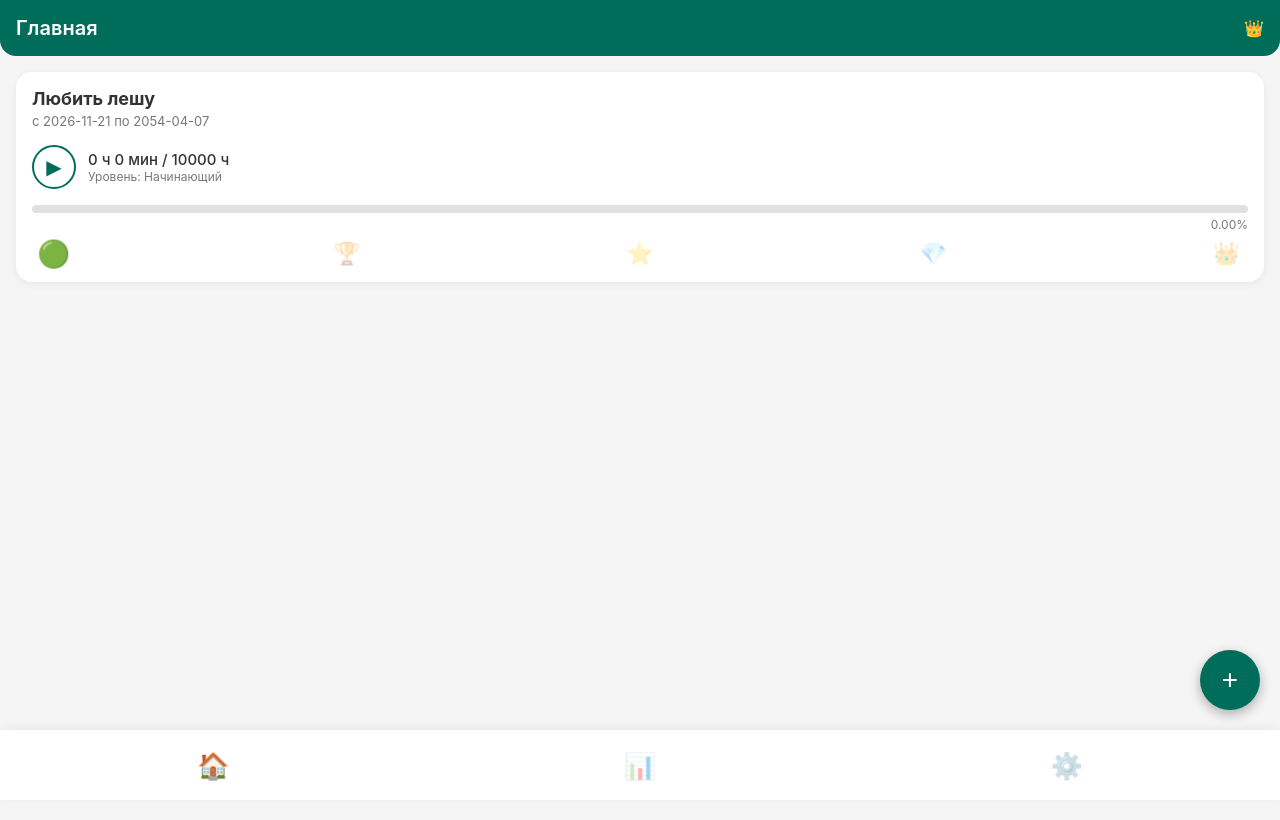
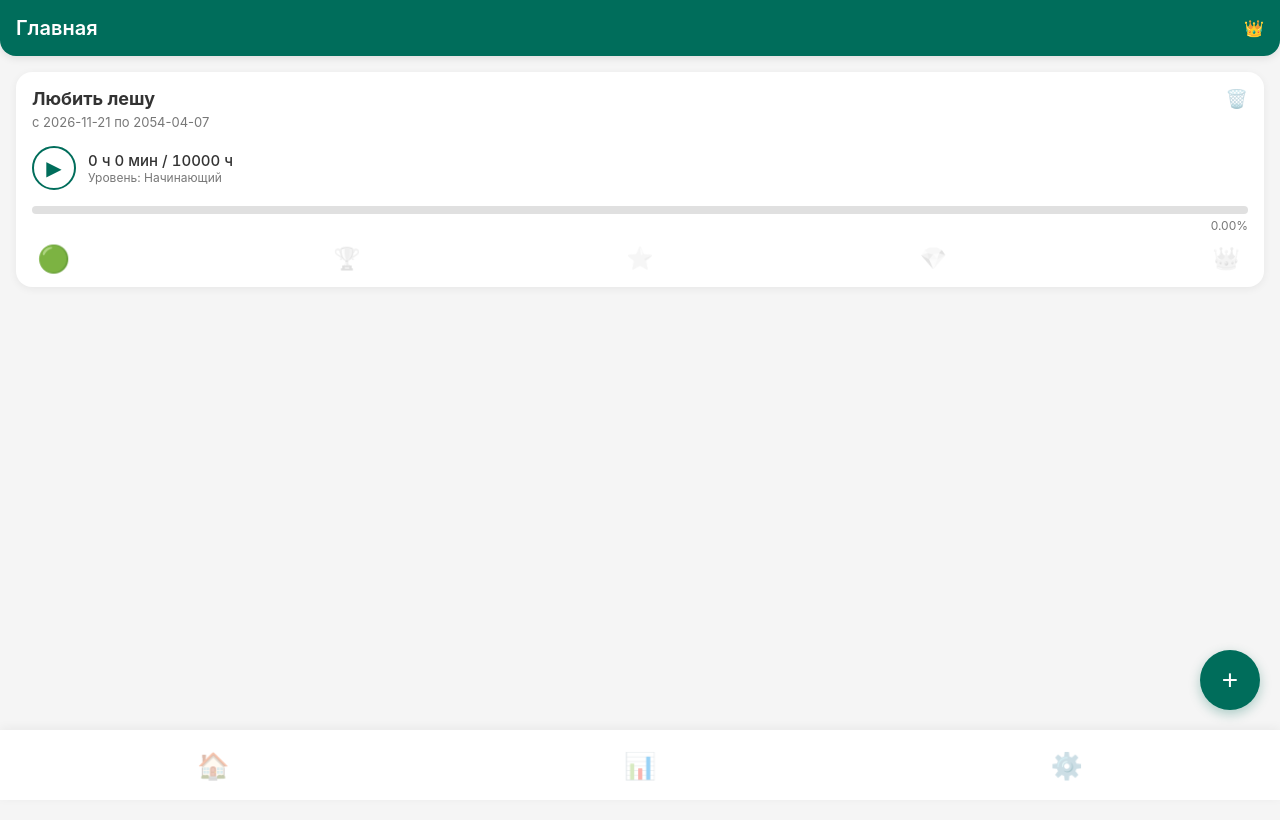
Before and after one commit to Hotabich0/Hours, a plain HTML site: page index.html in a window 1280 px wide. Drawn offline with Linux system fonts and the light colour scheme.

Commit message:
Update index.html

```diff
--- a/index.html
+++ b/index.html
@@ -2,45 +2,31 @@
 <html lang="ru">
 <head>
     <meta charset="UTF-8">
-    <meta name="viewport" content="width=device-width, initial-scale=1.0, maximum-scale=1.0, user-scalable=no">
-    <title>Skill Tracker</title>
-    <!-- Подключаем Telegram Web App SDK -->
-    <script src="https://telegram.org/js/telegram-web-app.js"></script>
+    <meta name="viewport" content="width=device-width, initial-scale=1.0, maximum-scale=1.0, user-scalable=no, viewport-fit=cover">
+    <title>Masterhour</title>
+    <!-- Скрипт Telegram грузим асинхронно, чтобы не блокировать загрузку страницы -->
+    <script src="https://telegram.org/js/telegram-web-app.js" async></script>
     <style>
-        /* Принудительно задаем цвета фона для всего документа */
-        html, body {
+        :root {
+            --bg-color: #f5f5f5;
+            --card-bg: #ffffff;
+            --primary-color: #006d5b;
+            --text-color: #333;
+            --text-muted: #777;
+        }
+        * { box-sizing: border-box; -webkit-tap-highlight-color: transparent; }
+        body {
             margin: 0;
-            padding: 0;
-            background-color: #f5f5f5; /* Светлый фон по умолчанию */
-            color: #333;
             font-family: -apple-system, BlinkMacSystemFont, "Segoe UI", Roboto, Helvetica, Arial, sans-serif;
-            min-height: 100vh;
+            background-color: var(--bg-color);
+            color: var(--text-color);
             padding-bottom: 80px;
-            box-sizing: border-box;
-            -webkit-tap-highlight-color: transparent; /* Убираем синюю рамку при нажатии на iOS */
-        }
-
-        /* Поддержка темной темы для iOS */
-        @media (prefers-color-scheme: dark) {
-            html, body {
-                background-color: #1a1a1a; /* Темный фон */
-                color: #ffffff;
-            }
-            .card {
-                background-color: #2c2c2c;
-                color: #ffffff;
-            }
-            .card-dates { color: #aaa; }
-            .modal { background: #2c2c2c; color: #fff; }
-            .modal input { background: #1a1a1a; color: #fff; border-color: #444; }
-            .bottom-nav { background: #2c2c2c; }
-            .level-icon { filter: grayscale(100%) brightness(0.5); }
-            .level-icon.active { filter: grayscale(0%) brightness(1); }
+            overscroll-behavior-y: none; /* Отключаем "резинку" на iOS */
         }
 
         /* Верхняя панель */
         .header {
-            background-color: #006d5b;
+            background-color: var(--primary-color);
             color: white;
             padding: 16px;
             display: flex;
@@ -48,6 +34,7 @@
             align-items: center;
             border-bottom-left-radius: 16px;
             border-bottom-right-radius: 16px;
+            box-shadow: 0 2px 8px rgba(0,0,0,0.1);
         }
         .header h1 { margin: 0; font-size: 20px; font-weight: 600; }
 
@@ -56,80 +43,154 @@
 
         /* Карточка */
         .card {
-            background: #ffffff;
+            background: var(--card-bg);
             border-radius: 16px;
             padding: 16px;
             margin-bottom: 16px;
             box-shadow: 0 2px 8px rgba(0,0,0,0.06);
-            transition: background-color 0.3s;
+            position: relative;
         }
-        .card-title { font-size: 18px; font-weight: bold; margin-bottom: 4px; }
-        .card-dates { font-size: 13px; color: #777; margin-bottom: 16px; }
+        .card-header {
+            display: flex;
+            justify-content: space-between;
+            align-items: flex-start;
+            margin-bottom: 4px;
+        }
+        .card-title { font-size: 18px; font-weight: bold; word-break: break-word; padding-right: 10px; }
+        .delete-btn {
+            background: none; border: none; font-size: 18px; cursor: pointer; padding: 0; opacity: 0.5;
+        }
+        .delete-btn:active { opacity: 1; }
 
-        /* Таймер */
-        .timer-controls { display: flex; align-items: center; gap: 12px; margin-bottom: 16px; }
+        .card-dates { font-size: 13px; color: var(--text-muted); margin-bottom: 16px; }
+
+        /* Таймер и управление */
+        .timer-controls {
+            display: flex;
+            align-items: center;
+            gap: 12px;
+            margin-bottom: 16px;
+        }
         .play-btn {
-            width: 44px; height: 44px;
+            width: 44px; height: 44px; flex-shrink: 0;
             border-radius: 50%;
-            border: 2px solid #006d5b;
+            border: 2px solid var(--primary-color);
             background: none;
-            color: #006d5b;
+            color: var(--primary-color);
             font-size: 20px;
             display: flex; justify-content: center; align-items: center;
             cursor: pointer;
+            transition: background 0.2s, color 0.2s;
         }
-        .play-btn.running { background: #006d5b; color: white; }
+        .play-btn.running {
+            background: var(--primary-color);
+            color: white;
+        }
         .time-info { display: flex; flex-direction: column; }
-        .time-text { font-size: 15px; font-weight: 500; }
-        .level-text { font-size: 12px; color: #777; }
+        .time-text { font-size: 15px; font-weight: 500; font-variant-numeric: tabular-nums; }
+        .level-text { font-size: 12px; color: var(--text-muted); }
 
-        /* Прогресс */
-        .progress-bar-bg { height: 8px; background: #e0e0e0; border-radius: 4px; overflow: hidden; }
-        .progress-bar-fill { height: 100%; background: #006d5b; width: 0%; transition: width 0.3s; }
-        .progress-text { font-size: 12px; text-align: right; margin-top: 4px; color: #777; }
+        /* Прогресс-бар */
+        .progress-container { width: 100%; margin: 12px 0; }
+        .progress-bar-bg {
+            height: 8px;
+            background: #e0e0e0;
+            border-radius: 4px;
+            overflow: hidden;
+        }
+        .progress-bar-fill {
+            height: 100%;
+            background: var(--primary-color);
+            width: 0%;
+            transition: width 0.3s;
+        }
+        .progress-text { font-size: 12px; text-align: right; margin-top: 4px; color: var(--text-muted); }
 
         /* Уровни */
-        .levels { display: flex; justify-content: space-between; margin-top: 8px; padding: 0 8px; }
-        .level-icon { font-size: 22px; opacity: 0.3; transition: all 0.3s; }
-        .level-icon.active { opacity: 1; transform: scale(1.2); }
+        .levels {
+            display: flex;
+            justify-content: space-between;
+            margin-top: 8px;
+            padding: 0 8px;
+        }
+        .level-icon {
+            font-size: 22px;
+            opacity: 0.2;
+            transition: transform 0.3s;
+            filter: grayscale(100%);
+        }
+        .level-icon.active {
+            opacity: 1;
+            transform: scale(1.2);
+            filter: grayscale(0%);
+        }
 
         /* Кнопка добавления */
         .fab {
-            position: fixed; bottom: 90px; right: 20px;
+            position: fixed;
+            bottom: 90px; right: 20px;
             width: 60px; height: 60px;
-            border-radius: 50%; background: #006d5b; color: white;
-            font-size: 28px; border: none; box-shadow: 0 4px 12px rgba(0,0,0,0.3);
-            cursor: pointer; display: flex; justify-content: center; align-items: center; z-index: 10;
+            border-radius: 50%;
+            background: var(--primary-color);
+            color: white;
+            font-size: 28px;
+            border: none;
+            box-shadow: 0 4px 12px rgba(0,109,91,0.3);
+            cursor: pointer;
+            display: flex; justify-content: center; align-items: center;
+            z-index: 10;
         }
 
         /* Нижнее меню */
         .bottom-nav {
-            position: fixed; bottom: 0; left: 0; right: 0; height: 70px;
-            background: white; display: flex; justify-content: space-around; align-items: center;
-            padding-bottom: env(safe-area-inset-bottom); box-shadow: 0 -2px 10px rgba(0,0,0,0.05);
+            position: fixed;
+            bottom: 0; left: 0; right: 0;
+            height: 70px;
+            background: white;
+            display: flex;
+            justify-content: space-around;
+            align-items: center;
+            box-shadow: 0 -2px 10px rgba(0,0,0,0.05);
+            padding-bottom: env(safe-area-inset-bottom);
         }
-        .nav-item { font-size: 26px; opacity: 0.4; }
-        .nav-item.active { opacity: 1; }
+        .nav-item { font-size: 26px; cursor: pointer; opacity: 0.4; }
 
         /* Модальное окно */
         .modal-overlay {
-            position: fixed; top: 0; left: 0; right: 0; bottom: 0;
-            background: rgba(0,0,0,0.6); display: none; justify-content: center; align-items: center; z-index: 100;
+            position: fixed;
+            top: 0; left: 0; right: 0; bottom: 0;
+            background: rgba(0,0,0,0.5);
+            display: none;
+            justify-content: center;
+            align-items: center;
+            z-index: 100;
         }
-        .modal { background: white; padding: 24px; border-radius: 16px; width: 80%; max-width: 320px; }
+        .modal {
+            background: white;
+            padding: 24px;
+            border-radius: 16px;
+            width: 85%;
+            max-width: 320px;
+        }
         .modal h2 { margin-top: 0; font-size: 18px; }
         .modal input {
-            width: 100%; padding: 12px; margin: 12px 0; border: 1px solid #ddd;
-            border-radius: 8px; font-size: 16px; box-sizing: border-box; background: #fff; color: #000;
+            width: 100%;
+            padding: 12px;
+            margin: 12px 0;
+            border: 1px solid #ddd;
+            border-radius: 8px;
+            font-size: 16px;
         }
         .modal-buttons { display: flex; justify-content: flex-end; gap: 12px; margin-top: 8px; }
-        .modal-buttons button { padding: 10px 16px; border: none; border-radius: 8px; font-size: 14px; }
+        .modal-buttons button {
+            padding: 10px 16px; border: none; border-radius: 8px; font-size: 15px; cursor: pointer;
+        }
         .btn-cancel { background: #eee; color: #333; }
-        .btn-add { background: #006d5b; color: white; }
+        .btn-add { background: var(--primary-color); color: white; }
 
         #error-log {
             display: none; background: #ffebee; color: #c62828; padding: 10px;
-            font-size: 12px; margin: 10px; border-radius: 8px; position: relative; z-index: 999;
+            font-size: 12px; margin: 10px; border-radius: 8px; white-space: pre-wrap;
         }
     </style>
 </head>
@@ -137,15 +198,14 @@
 
     <div id="error-log"></div>
 
-    <!-- Заглушка, чтобы не было черного экрана -->
-    <div id="loading" style="text-align: center; padding: 50px; font-size: 18px; color: #777;">Загрузка...</div>
-
     <div class="header">
         <h1>Главная</h1>
         <span>👑</span>
     </div>
 
-    <div class="content" id="app"></div>
+    <div class="content" id="app">
+        <!-- Карточки будут здесь -->
+    </div>
 
     <button class="fab" id="btn-add-fab">+</button>
 
@@ -167,37 +227,46 @@
     </div>
 
     <script>
+        // Ловим ошибки
         window.onerror = function(msg, url, line) {
-            document.getElementById('error-log').style.display = 'block';
-            document.getElementById('error-log').innerText = 'Ошибка JS:\n' + msg + '\nСтрока: ' + line;
-            document.getElementById('loading').style.display = 'none';
+            const el = document.getElementById('error-log');
+            el.style.display = 'block';
+            el.innerText = 'Ошибка: ' + msg;
             return false;
         };
 
-        let tg = null;
-        let haptic = null;
-        try {
+        // --- Инициализация Telegram ---
+        let tg, haptic;
+        // Ждем загрузки SDK не более 1 секунды, чтобы не тормозить интерфейс
+        setTimeout(() => {
             if (window.Telegram && window.Telegram.WebApp) {
                 tg = window.Telegram.WebApp;
-                tg.expand();
-                // Устанавливаем цвет шапки под цвет нашего хедера
-                tg.setHeaderColor('#006d5b');
-                haptic = tg.HapticFeedback;
+                try {
+                    tg.expand();
+                    tg.setHeaderColor('#006d5b');
+                    haptic = tg.HapticFeedback;
+                } catch(e) { console.log("Ошибка API Telegram", e); }
             }
-        } catch (e) { console.log("Вне Telegram"); }
+        }, 500);
 
-        let savedGoals = localStorage.getItem('goals');
+        // --- Данные ---
+        let savedGoals = localStorage.getItem('masterhour_goals');
         let goals = savedGoals ? JSON.parse(savedGoals) : [
             { id: 1, title: "Любить лешу", startDate: "2026-11-21", endDate: "2054-04-07", totalSeconds: 0, isRunning: false, lastStartTime: null }
         ];
 
         let timerInterval;
 
-        function save() { localStorage.setItem('goals', JSON.stringify(goals)); }
+        function save() {
+            localStorage.setItem('masterhour_goals', JSON.stringify(goals));
+        }
 
         function getLevel(hours) {
-            if (hours >= 10000) return 5; if (hours >= 5000) return 4;
-            if (hours >= 2000) return 3; if (hours >= 500) return 2; if (hours >= 100) return 1;
+            if (hours >= 10000) return 5;
+            if (hours >= 5000) return 4;
+            if (hours >= 2000) return 3;
+            if (hours >= 500) return 2;
+            if (hours >= 100) return 1;
             return 0;
         }
 
@@ -207,18 +276,60 @@
             return `${h} ч ${m} мин`;
         }
 
+        // --- Отрисовка ---
         function render() {
             const app = document.getElementById('app');
-            const loading = document.getElementById('loading');
-            if(loading) loading.style.display = 'none'; // Скрываем "Загрузку"
-
-            app.innerHTML = '';
 
             if (goals.length === 0) {
-                app.innerHTML = '<p style="text-align:center; color:#777; margin-top:40px;">Нет активных целей. Нажмите + чтобы добавить.</p>';
+                app.innerHTML = '<p style="text-align:center; color:#777; margin-top:40px;">Нет активных целей.</p>';
                 return;
             }
 
+            // Оптимизация: не перерисовываем всё, если карточки уже есть
+            if (app.children.length !== goals.length) {
+                app.innerHTML = '';
+                goals.forEach(goal => {
+                    const card = document.createElement('div');
+                    card.className = 'card';
+                    card.id = `card-${goal.id}`;
+
+                    card.innerHTML = `
+                        <div class="card-header">
+                            <div class="card-title">${goal.title || 'Без названия'}</div>
+                            <button class="delete-btn" onclick="deleteGoal(${goal.id})">🗑️</button>
+                        </div>
+                        <div class="card-dates">с ${goal.startDate} по ${goal.endDate}</div>
+
+                        <div class="timer-controls">
+                            <button class="play-btn" id="play-${goal.id}" onclick="toggleTimer(${goal.id})">
+                                ${goal.isRunning ? '⏸' : '▶'}
+                            </button>
+                            <div class="time-info">
+                                <div class="time-text" id="time-${goal.id}">0 ч 0 мин / 10000 ч</div>
+                                <div class="level-text" id="level-${goal.id}">Уровень: Начинающий</div>
+                            </div>
+                        </div>
+
+                        <div class="progress-container">
+                            <div class="progress-bar-bg">
+                                <div class="progress-bar-fill" id="prog-${goal.id}"></div>
+                            </div>
+                            <div class="progress-text" id="progtext-${goal.id}">0%</div>
+                        </div>
+
+                        <div class="levels" id="levels-${goal.id}">
+                            <span class="level-icon">🟢</span>
+                            <span class="level-icon">🏆</span>
+                            <span class="level-icon">⭐</span>
+                            <span class="level-icon">💎</span>
+                            <span class="level-icon">👑</span>
+                        </div>
+                    `;
+                    app.appendChild(card);
+                });
+            }
+
+            // Обновляем данные внутри карточек
             goals.forEach(goal => {
                 const totalHours = goal.totalSeconds / 3600;
                 const percent = Math.min((totalHours / 10000) * 100, 100).toFixed(2);
@@ -229,38 +340,33 @@
                     displaySeconds += Math.floor((Date.now() - goal.lastStartTime) / 1000);
                 }
 
-                const card = document.createElement('div');
-                card.className = 'card';
-                card.innerHTML = `
-                    <div class="card-title">${goal.title}</div>
-                    <div class="card-dates">с ${goal.startDate} по ${goal.endDate}</div>
-                    <div class="timer-controls">
-                        <button class="play-btn ${goal.isRunning ? 'running' : ''}" onclick="toggleTimer(${goal.id})">
-                            ${goal.isRunning ? '⏸' : '▶'}
-                        </button>
-                        <div class="time-info">
-                            <div class="time-text">${formatTime(displaySeconds)} / 10000 ч</div>
-                            <div class="level-text">Уровень: ${['Начинающий', 'Любитель', 'Опытный', 'Профи', 'Эксперт', 'Мастер'][currentLevel]}</div>
-                        </div>
-                    </div>
-                    <div class="progress-container">
-                        <div class="progress-bar-bg">
-                            <div class="progress-bar-fill" style="width: ${percent}%"></div>
-                        </div>
-                        <div class="progress-text">${percent}%</div>
-                    </div>
-                    <div class="levels">
-                        <span class="level-icon ${currentLevel >= 0 ? 'active' : ''}">🟢</span>
-                        <span class="level-icon ${currentLevel >= 1 ? 'active' : ''}">🏆</span>
-                        <span class="level-icon ${currentLevel >= 2 ? 'active' : ''}">⭐</span>
-                        <span class="level-icon ${currentLevel >= 3 ? 'active' : ''}">💎</span>
-                        <span class="level-icon ${currentLevel >= 4 ? 'active' : ''}">👑</span>
-                    </div>
-                `;
-                app.appendChild(card);
+                const btn = document.getElementById(`play-${goal.id}`);
+                const timeEl = document.getElementById(`time-${goal.id}`);
+                const lvlEl = document.getElementById(`level-${goal.id}`);
+                const progEl = document.getElementById(`prog-${goal.id}`);
+                const progTxt = document.getElementById(`progtext-${goal.id}`);
+                const levelsIcons = document.getElementById(`levels-${goal.id}`).children;
+
+                // Включаем/выключаем класс кнопки
+                if (goal.isRunning) btn.classList.add('running');
+                else btn.classList.remove('running');
+                btn.innerText = goal.isRunning ? '⏸' : '▶';
+
+                // Обновляем текст
+                timeEl.innerText = `${formatTime(displaySeconds)} / 10000 ч`;
+                lvlEl.innerText = `Уровень: ${['Начинающий', 'Любитель', 'Опытный', 'Профи', 'Эксперт', 'Мастер'][currentLevel]}`;
+                progEl.style.width = `${percent}%`;
+                progTxt.innerText = `${percent}%`;
+
+                // Обновляем иконки уровней
+                Array.from(levelsIcons).forEach((icon, index) => {
+                    if (index <= currentLevel) icon.classList.add('active');
+                    else icon.classList.remove('active');
+                });
             });
         }
 
+        // --- Действия ---
         window.toggleTimer = function(id) {
             if(haptic) haptic.impactOccurred('light');
             const goal = goals.find(g => g.id === id);
@@ -274,8 +380,19 @@
                 goal.isRunning = true;
                 goal.lastStartTime = Date.now();
             }
-            save(); render(); startTicking();
-        }
+            save();
+            render();
+            startTicking();
+        };
+
+        window.deleteGoal = function(id) {
+            if(haptic) haptic.impactOccurred('medium');
+            if(confirm('Удалить эту цель?')) {
+                goals = goals.filter(g => g.id !== id);
+                save();
+                render();
+            }
+        };
 
         function startTicking() {
             clearInterval(timerInterval);
@@ -284,7 +401,7 @@
             }
         }
 
-        // Привязка событий
+        // --- Обработчики ---
         document.getElementById('btn-add-fab').addEventListener('click', function() {
             if(haptic) haptic.impactOccurred('light');
             document.getElementById('goalInput').value = '';
@@ -300,17 +417,24 @@
             const title = document.getElementById('goalInput').value.trim();
             if (!title) return alert("Введите название цели");
 
+            const today = new Date().toISOString().split('T')[0];
             goals.push({
-                id: Date.now(), title: title,
-                startDate: new Date().toISOString().split('T')[0],
-                endDate: "2050-01-01", totalSeconds: 0, isRunning: false, lastStartTime: null
+                id: Date.now(),
+                title: title,
+                startDate: today,
+                endDate: "2050-01-01",
+                totalSeconds: 0,
+                isRunning: false,
+                lastStartTime: null
             });
+
             if(haptic) haptic.notificationOccurred('success');
             save();
             document.getElementById('modalOverlay').style.display = 'none';
             render();
         });
 
+        // --- Старт ---
         render();
         startTicking();
         if (!savedGoals) save();
```
